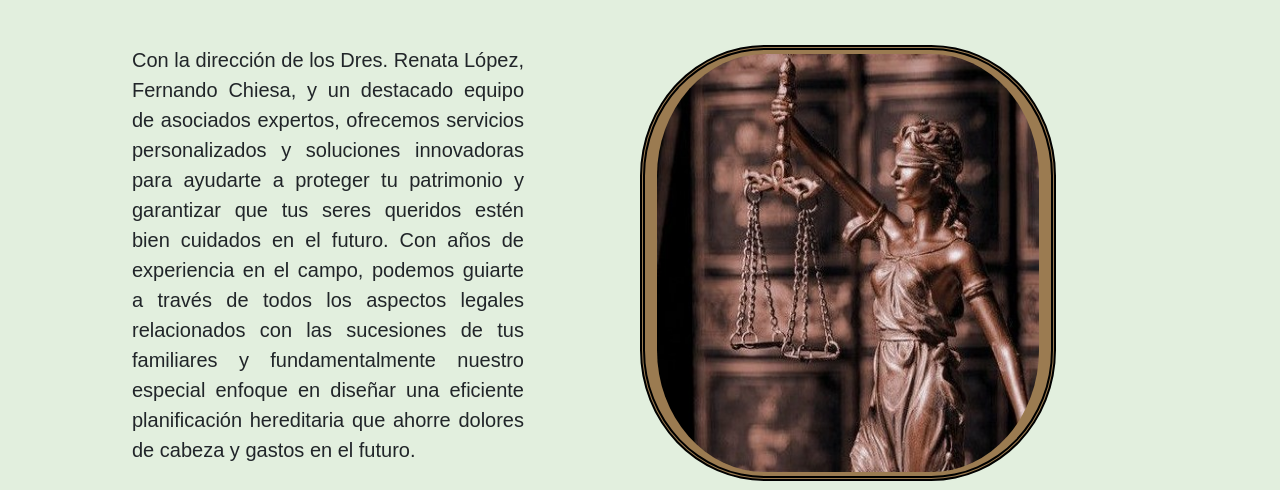
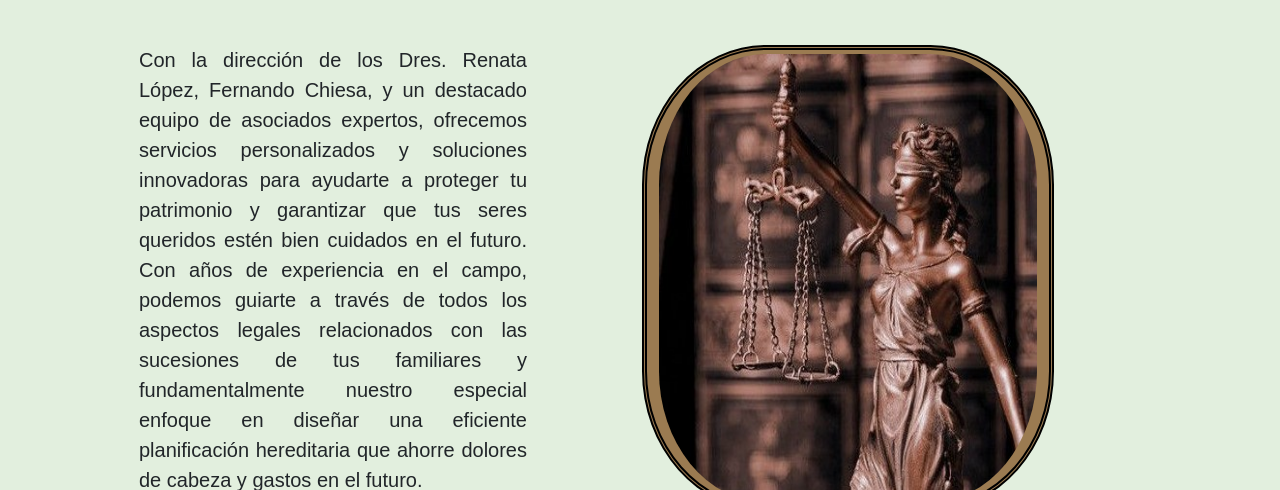
Before and after one commit to IvanGomez95/PreEntrega2-Gomez, a plain HTML site: page index.html in a window 1280 px wide. Shown: the part 215-705 px from the top of the page. Drawn offline with nearby package versions, Linux system fonts and the light colour scheme; a web font is replaced by a local one.

Commit message:
Agrego margin y padding en partes del proyecto para dar espacio entre bordes laterales, entre main y footer y dentro del footer. Organizo partials en carpetas

```diff
--- a/index.html
+++ b/index.html
@@ -52,7 +52,7 @@
     <!--Contenido principal con animación de entrada-->
     <main data-aos="fade-right"
         data-aos-offset="300"
-        data-aos-easing="ease-in-sine" data-aos-duration="690" class="pt-5">
+        data-aos-easing="ease-in-sine" data-aos-duration="690" class="ps-2 pe-1 pt-5 mb-4">
 
         <section class="container-fluid">
 
@@ -80,7 +80,7 @@
     </div>
     <!--Fin logo de WhatsApp-->
 
-    <footer class="container-fluid bg-blue">
+    <footer class="container-fluid bg-blue pt-4 pb-4">
         <div class="row align-items-center">
             <ul class="col-lg-4 text-center nav flex-column">
                 <li class="nav-item"><a class="nav-link" href="index.html">Home</a></li>
--- a/scss/main.scss
+++ b/scss/main.scss
@@ -1,11 +1,11 @@
-@import "variables";
-@import "fuente-colores";
-@import "estructura-nav";
-@import "mixins";
-@import "headings";
-@import "logo-whatsapp";
-@import "estructura-servicios";
-@import "estructura-el-estudio";
-@import "estructura-contacto";
-@import "estructura-footer";
-@import "animaciones";
+@import "./base/variables";
+@import "./base/fuente-colores";
+@import "./components/estructura-nav";
+@import "./base/mixins";
+@import "./layout/headings";
+@import "./components/logo-whatsapp";
+@import "./layout/estructura-servicios";
+@import "./layout/estructura-el-estudio";
+@import "./layout/estructura-contacto";
+@import "./layout/estructura-footer";
+@import "./components/animaciones";
```
Also changed, not shown: pages/contacto.html (+1 -1 lines), pages/el-estudio.html (+8 -8 lines), pages/servicios.html (+2 -2 lines), pages/trayectoria.html (+2 -2 lines), scss/base/_fuente-colores.scss (renamed from scss/_fuente-colores.scss), scss/base/_mixins.scss (renamed from scss/_mixins.scss), scss/base/_variables.scss (renamed from scss/_variables.scss), scss/components/_animaciones.scss (renamed from scss/_animaciones.scss), scss/components/_estructura-nav.scss (renamed from scss/_estructura-nav.scss), scss/components/_logo-whatsapp.scss (renamed from scss/_logo-whatsapp.scss), scss/layout/_estructura-contacto.scss (renamed from scss/_estructura-contacto.scss), scss/layout/_estructura-el-estudio.scss (renamed from scss/_estructura-el-estudio.scss), scss/layout/_estructura-footer.scss (renamed from scss/_estructura-footer.scss), scss/layout/_estructura-servicios.scss (renamed from scss/_estructura-servicios.scss), 1 more files.
